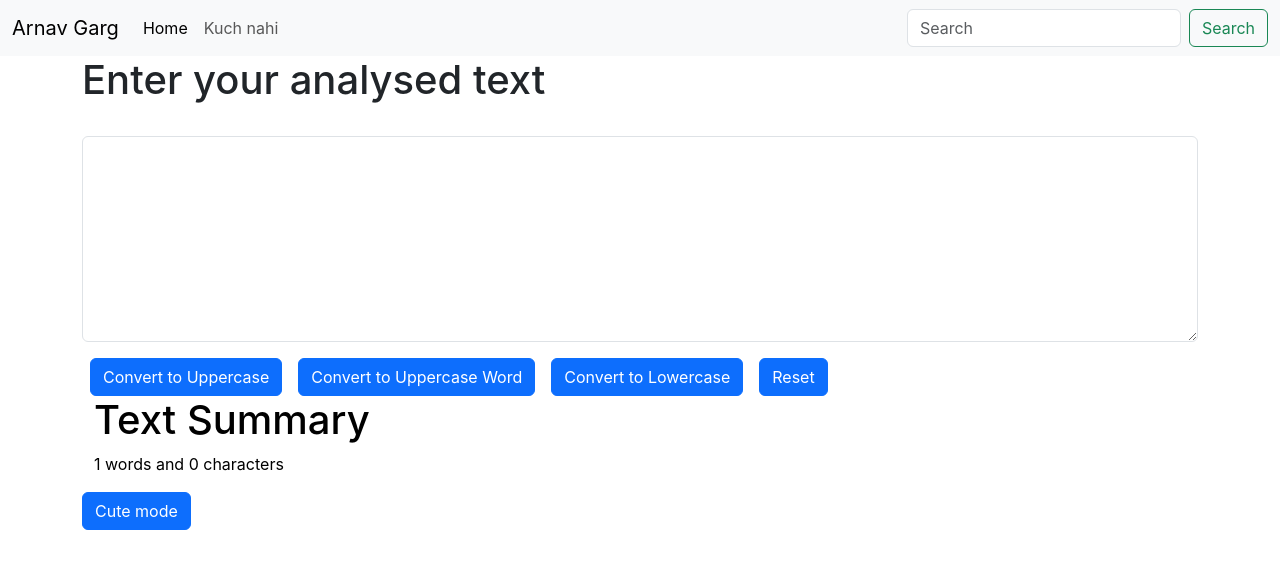
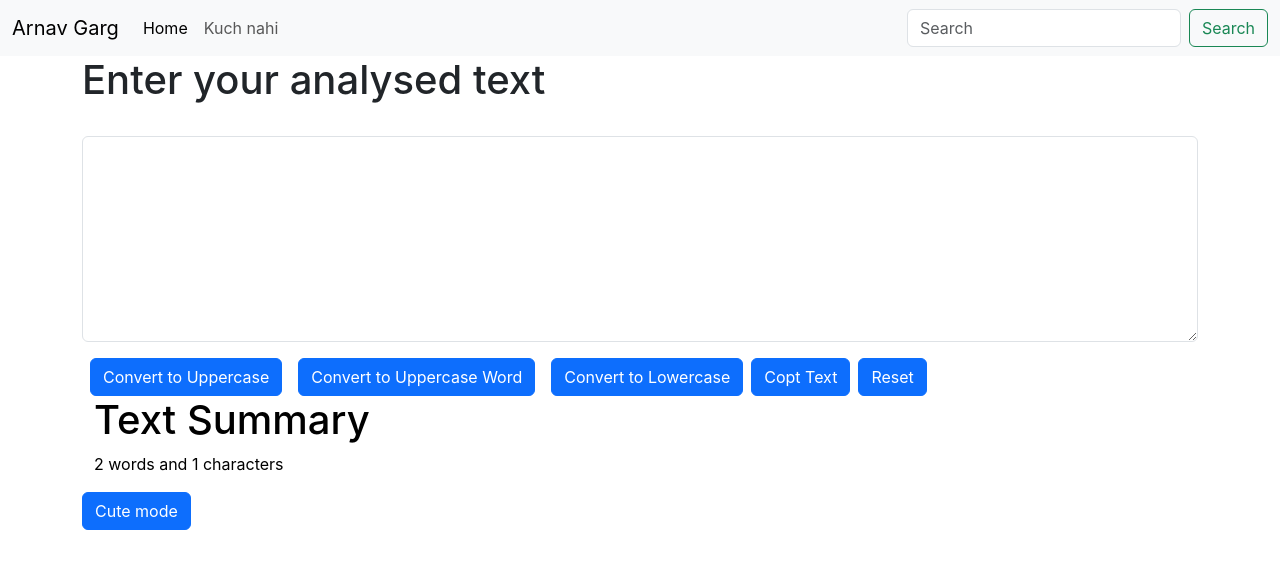
Before and after one commit to Arnavgarg68/first-react-app-Textutils-, a React (Create React App) app: page / in a window 1280 px wide. Shown: the top 568 px of the page. Built offline with nearby package versions, Linux system fonts and the light colour scheme.

Commit message:
copy text button

```diff
--- a/src/components/TextForm.js
+++ b/src/components/TextForm.js
@@ -2,7 +2,7 @@ import React, { useState } from 'react'
 import PropTypes from 'prop-types'
 
 export default function TextForm(props) {
-    const [text, setText] = useState('')
+    const [text, setText] = useState(' ')
     const [BtnText, setBtnText] = useState('Cute mode')
     const UppercaseClick = () => {
         console.log("uppercase was clicked" + text)
@@ -35,7 +35,7 @@ export default function TextForm(props) {
         backgroundColor: 'white'
     })
     const togglemode = () => {
-        if (mystyle.color == 'black') {
+        if (mystyle.color === 'black') {
             // mystyle.color='red';
             setmystyle({
                 color: 'red',
@@ -52,6 +52,22 @@ export default function TextForm(props) {
 
         }
     }
+    const copyText=()=>{
+        {
+            // Get the text field
+            var copyText = document.getElementById("myInput");
+
+            // Select the text field
+            copyText.select();
+            copyText.setSelectionRange(0, 99999); // For mobile devices
+
+             // Copy the text inside the text field
+            navigator.clipboard.writeText(copyText.value);
+
+            // Alert the copied text
+            alert("Copied the text: " + copyText.value);
+          }
+    }
 
 return (
     <>
@@ -61,11 +77,12 @@ return (
             </div>
             <div className="mb-3">
                 <label htmlFor="mybox" className="form-label"></label>
-                <textarea className="form-control" id="exampleFormControlTextarea1" rows="8" value={text} onChange={HandleChange} ></textarea>
+                <textarea className="form-control" id="myInput" rows="8" value={text} onChange={HandleChange} ></textarea>
             </div>
             <button className='btn btn-primary mx-2' onClick={UppercaseClick}>Convert to Uppercase</button>
             <button className='btn btn-primary mx-2' onClick={UppercaseWordClick}>Convert to Uppercase Word</button>
             <button className='btn btn-primary mx-2' onClick={LowercaseClick}>Convert to Lowercase</button>
+            <button className="btn btn-primary" onClick={copyText}>Copt Text</button>
             <button className='btn btn-primary mx-2' onClick={ClearClick}>Reset</button>
         </div>
         <div className="container" style={mystyle}>
```
